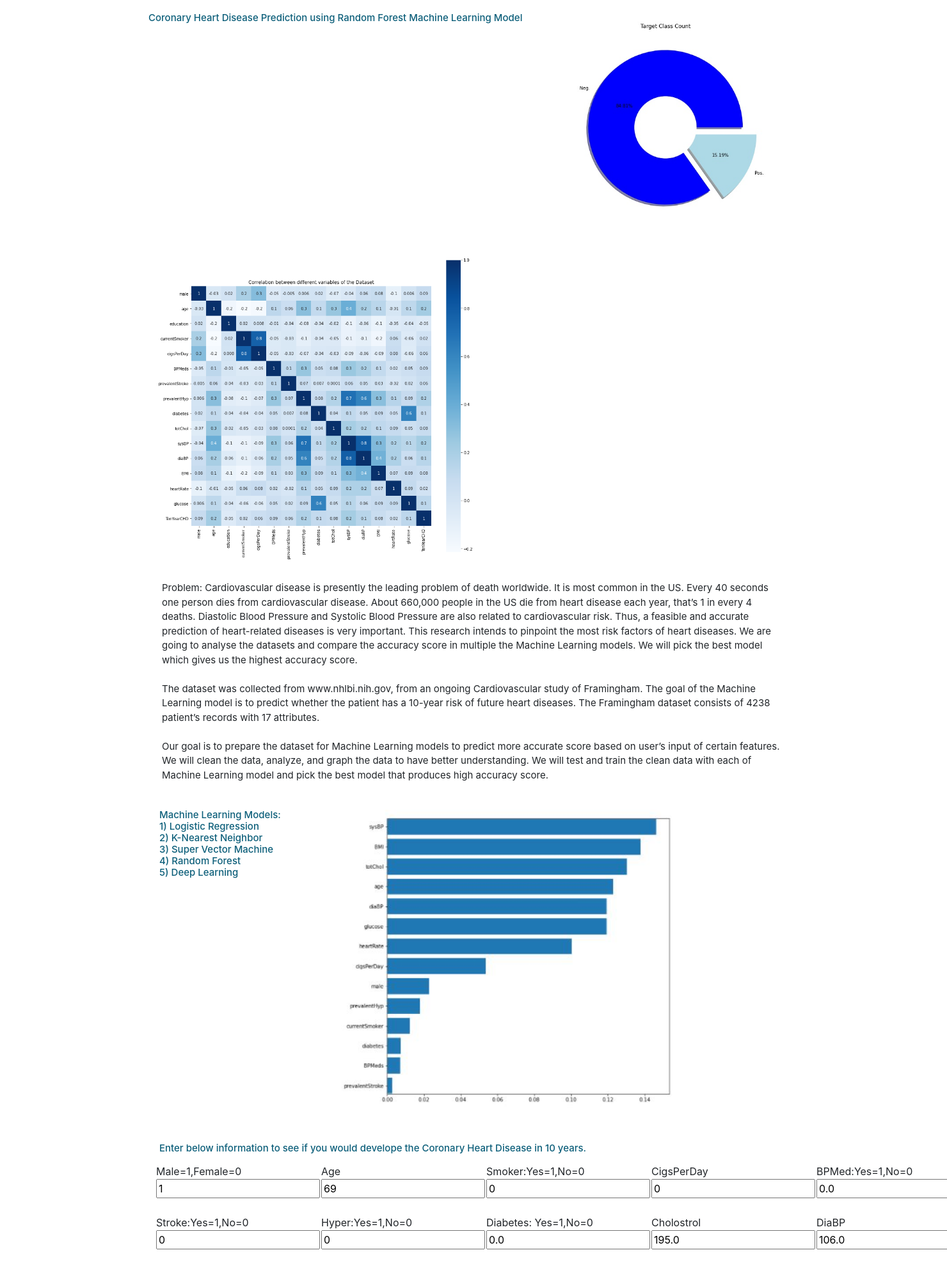
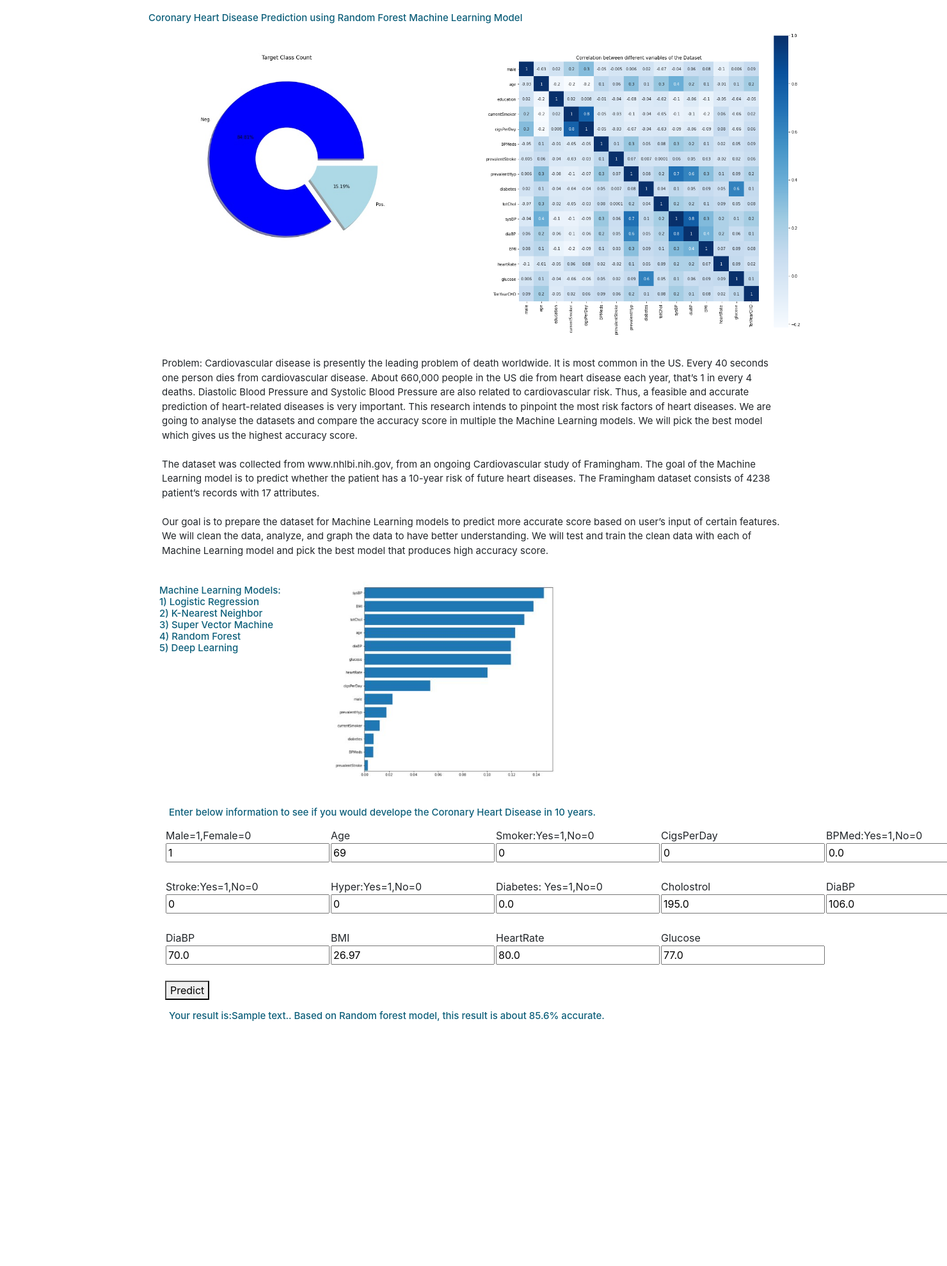
Before and after one commit to patelveronica/CHD_Prediction_ML, a Flask app: template Template/index.html in a window 1480 px wide; the page is wider, and only the part inside the window is pictured. Shown: the part 56-2035 px from the top of that part at 64% size. After the commit the page ends 1652 px from the top of that part, so only its background shows below. Run offline with Flask 2, Linux system fonts and the light colour scheme; the template is opened without the code that fills it: most values are stand-ins (such as "Sample title", 1, 10 or a date in 2020); parts of the project's set-up code (start-up, migrations or seed data) failed here and were passed over; some libraries are stand-ins or nearby versions.

Commit message:
Add files via upload
made corrections.

```diff
--- a/Template/index.html
+++ b/Template/index.html
@@ -30,12 +30,12 @@
   <section class="posts">
     <div class="row">
       <h1>Coronary Heart Disease Prediction using Random Forest Machine Learning Model</h1>
-      <div class="col-md-5">
+      <div class="col-md-6">
         <div>
             <img src="{{ url_for('static', filename = 'CHDCount.jpg')}}",alt="target count", style="width:400px", class="float-left">
         </div>
       </div>
-      <div class="col-md-7">
+      <div class="col-md-6">
         <div>
             <img src="{{ url_for('static', filename = 'Heatmap.jpg')}}",alt="heatmap", style="width:500px", class="float-left">
         </div>
@@ -75,9 +75,10 @@
           </h3>
         </div>
         <div class = "col-md-9">
-          <img src="{{ url_for('static', filename = 'features.jpg')}}",alt="features", style="width:600px", class="float-left">
+          <img src="{{ url_for('static', filename = 'features.jpg')}}",alt="features", style="width:400px", class="float-left">
         </div>
       </div>
+    <div class="container">
       <div class="main-block">
         <div class="left-part">
          </div>
@@ -122,6 +123,7 @@
           <h3>Your result is:{{ prediction_text }}. Based on Random forest model, this result is about 85.6% accurate.</h3>
         </div>
     </div>
+  </div>
   </section>
 </div>
 
```
